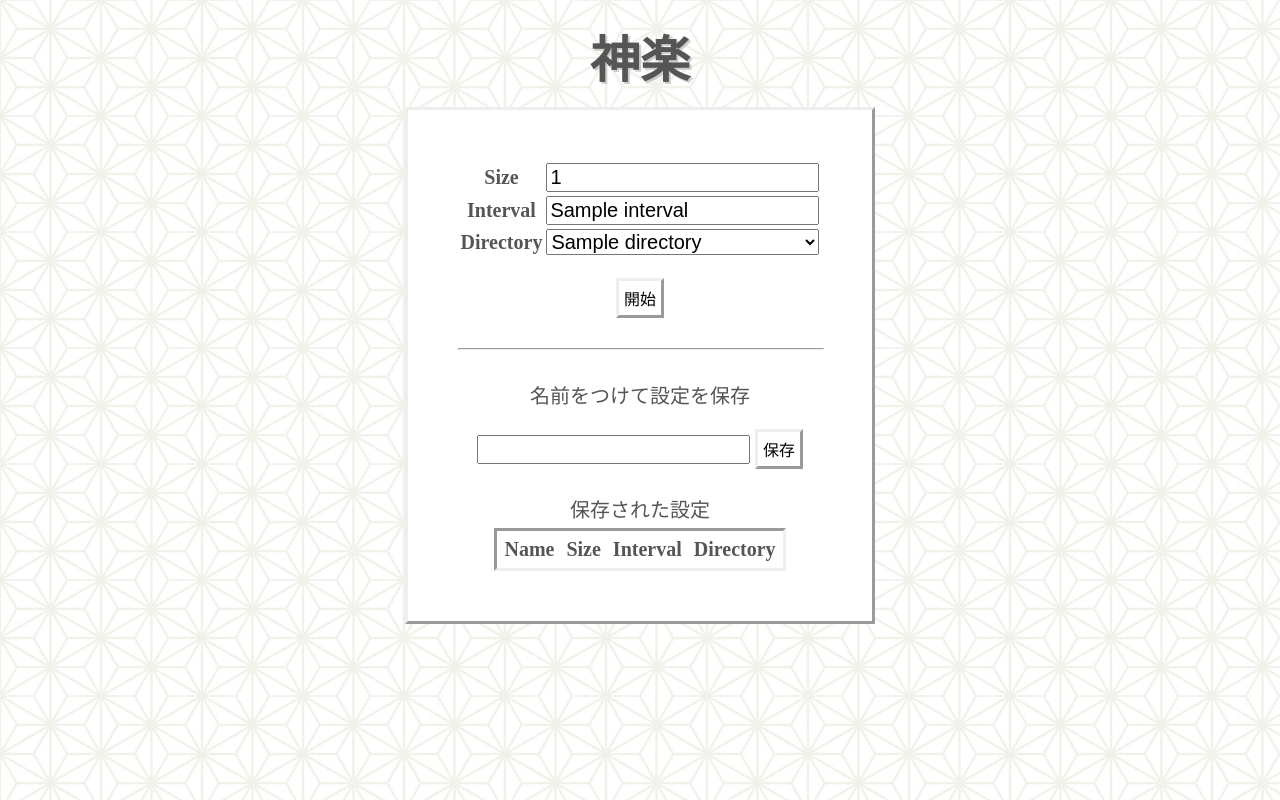
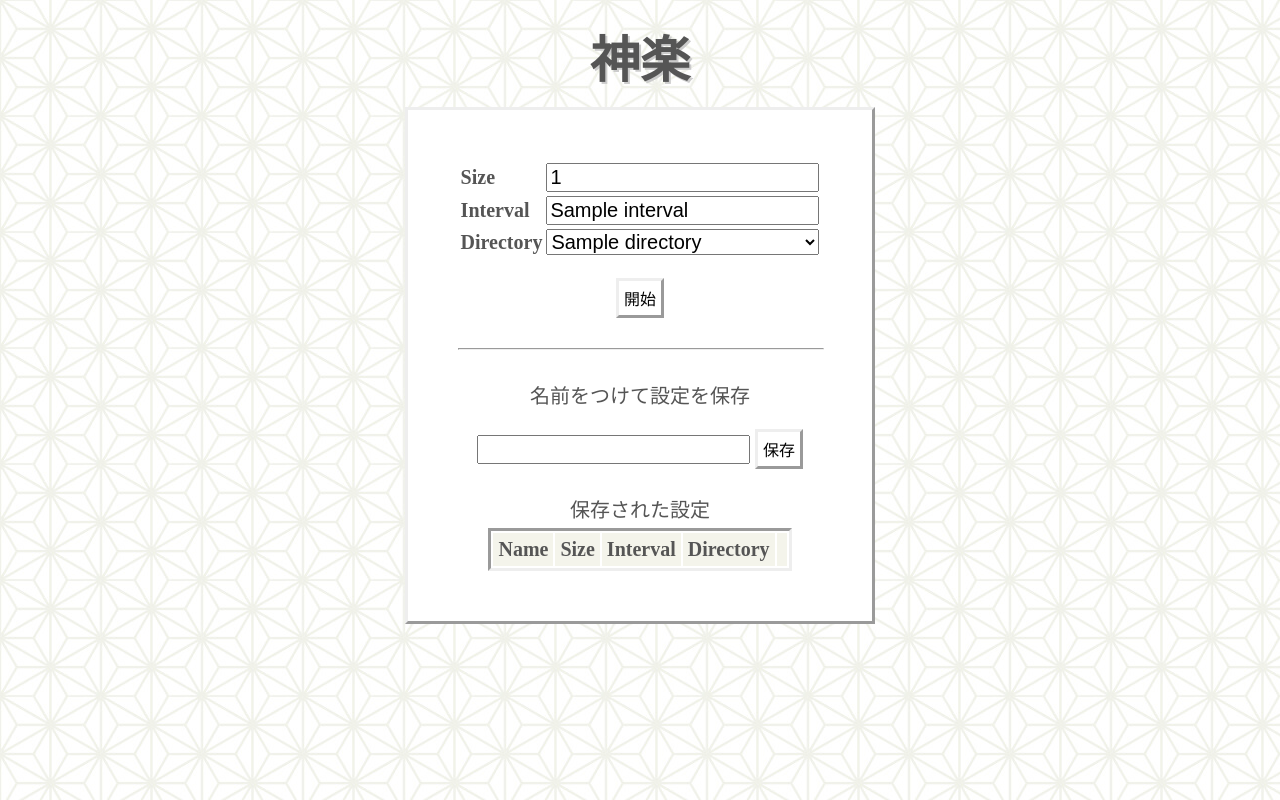
Before and after one commit to yamamoto-tgz/kagura, a Flask app: template kagura/templates/index.html in a window 1280 px wide. Run offline with Flask 3, Linux system fonts and the light colour scheme; the template is opened without the code that fills it: most values are stand-ins (such as "Sample title", 1, 10 or a date in 2020); data that the repository does not hold is empty.

Commit message:
[Update] レイアウト変更

```diff
--- a/kagura/static/style.css
+++ b/kagura/static/style.css
@@ -65,6 +65,10 @@ div#forms {
   padding: 50px;
 }
 
+div#forms th {
+  text-align: left;
+}
+
 button {
   background: #ffffff;
   border: outset;
@@ -91,10 +95,15 @@ img {
   padding: 5px;
 }
 
-td.name {
-  color: blue;
+#settingsTable td.name {
+  color: #63822d;
   text-decoration: underline;
   cursor: pointer;
+}
+
+#settingsTable th {
+  text-align: left;
+  background-color: #f4f4eb;
 }
 
 hr {
--- a/kagura/templates/index.html
+++ b/kagura/templates/index.html
@@ -51,6 +51,7 @@
           <th>Size</th>
           <th>Interval</th>
           <th>Directory</th>
+          <th></th>
         </tr>
       </table>
     </div>
```
